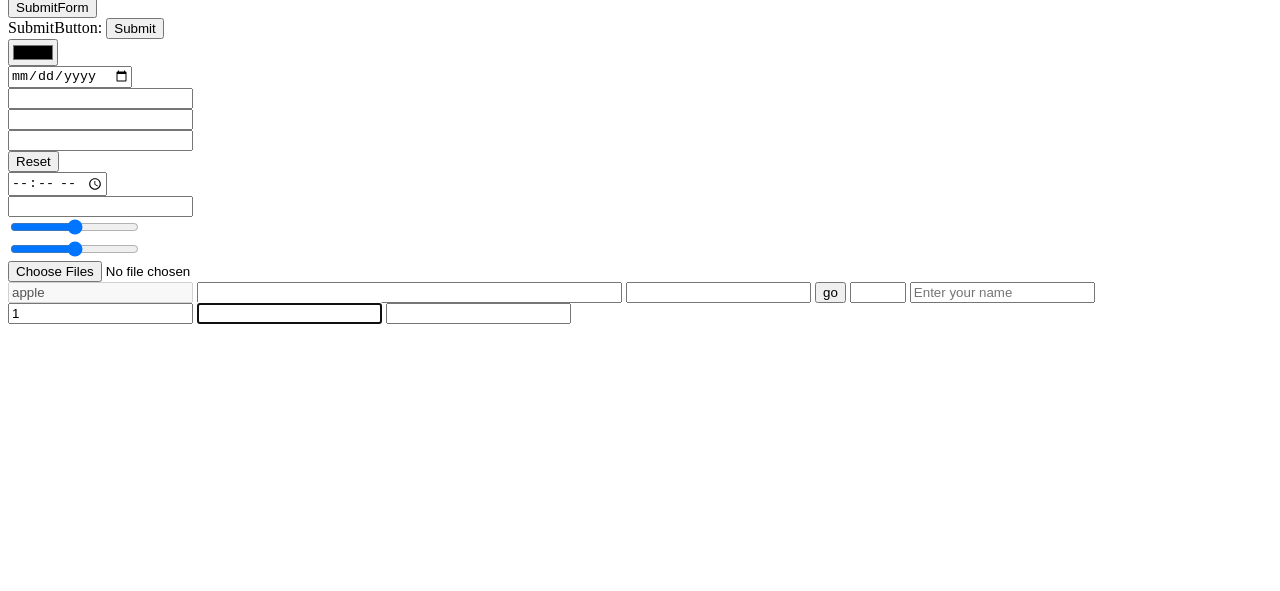
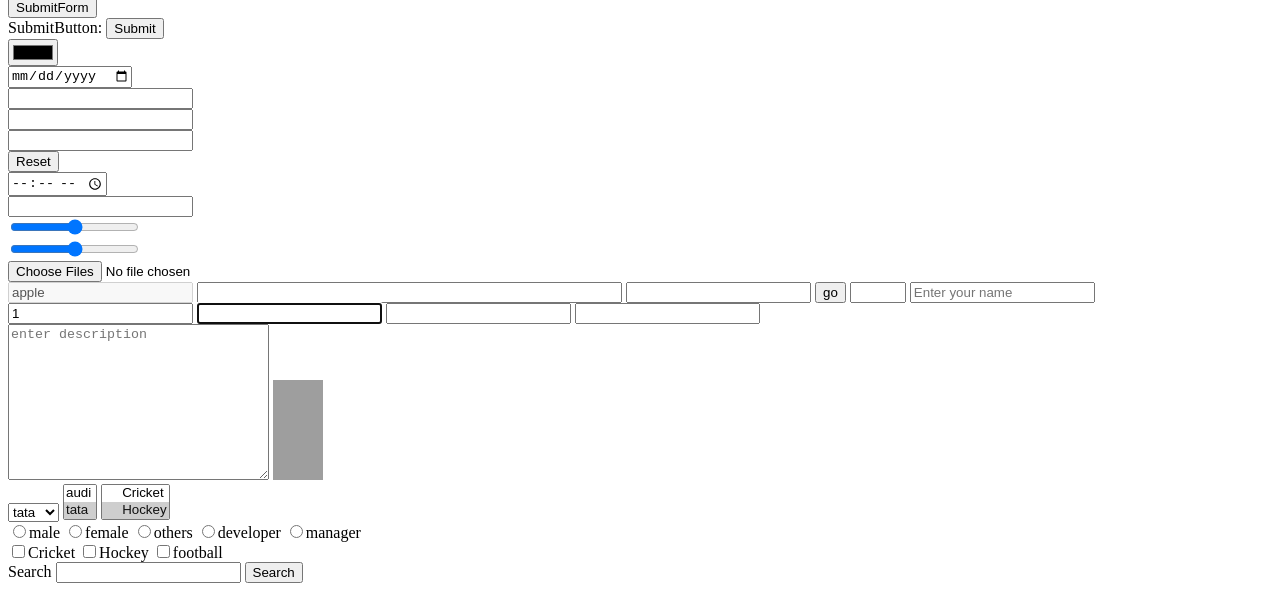
Before and after one commit to Moulali-Syed/WebDev, a plain HTML site: page html/demos/first.html in a window 1280 px wide. Shown: the part 5304-5895 px from the top of the page. Before the commit the page ends 5636 px from the top, so only its background shows below. Drawn offline with Linux system fonts and the light colour scheme; grey boxes are pictures that could not be loaded.

Commit message:
html elements

```diff
--- a/html/demos/first.html
+++ b/html/demos/first.html
@@ -373,6 +373,89 @@ pre , section , table , tfoot , ul , video  -->
       <input type="text" autofocus />
       <!-- to show suggestions , once we visit website , use autocomplete="on" -->
       <input type="text" autocomplete="on" />
+
+      <!-- name attribute- very useful to know which is the field that is getting received -->
+      <input type="text" name="first_name" />
+    </form>
+
+    <form>
+      <!-- value attribute is not used in textarea -->
+      <textarea
+        name=""
+        id=""
+        cols="30"
+        rows="10"
+        placeholder="enter description"
+      ></textarea>
+
+      <!-- image button -->
+      <input
+        type="image"
+        src="https://www.behalacollege.in/pg/images/btn.png"
+        height="100"
+        width="50"
+      />
+    </form>
+
+    <form>
+      <!-- dropdown -->
+      <!-- to get default selection , use selected attribute -->
+      <select>
+        <option value="audi">audi</option>
+        <option value="tata" selected>tata</option>
+        <option value="bmw">bmw</option>
+      </select>
+
+      <!-- to change number of visible options , use size attribute -->
+      <select size="2">
+        <option value="audi">audi</option>
+        <option value="tata" selected>tata</option>
+        <option value="bmw">bmw</option>
+      </select>
+
+      <!-- optgroup -->
+      <select size="2">
+        <optgroup label="Car">
+          <option value="audi">audi</option>
+          <option value="tata" selected>tata</option>
+          <option value="bmw">bmw</option>
+        </optgroup>
+        <optgroup label="Sports">
+          <option value="Cricket">Cricket</option>
+          <option value="Hockey" selected>Hockey</option>
+          <option value="Kabadi">Kabadi</option>
+        </optgroup>
+      </select>
+    </form>
+
+    <form>
+      <!-- inorder to select only one radio button , all the radio buttons must have same name attribute value -->
+      <input type="radio" name="gender" value="male" />male
+      <input type="radio" name="gender" value="female" />female
+      <input type="radio" name="gender" value="others" />others
+
+      <input type="radio" name="emptype" value="developer" />developer
+      <input type="radio" name="emptype" value="manager" />manager
+    </form>
+
+    <form>
+      <!-- used when we want to select more than one element ,though name attribute is same we can still select multiple checkbox -->
+      <input type="checkbox" name="sports" />Cricket
+      <input type="checkbox" name="sports" />Hockey
+      <input type="checkbox" name="sports" />football
+    </form>
+
+    <form>
+      <!-- to link the datalist with input , give the id and list attribute values same -->
+      Search <input type="text" list="search" />
+
+      <datalist id="search">
+        <option value="apple"></option>
+        <option value="mango"></option>
+        <option value="banana"></option>
+        <option value="grapes"></option>
+      </datalist>
+      <input type="submit" value="Search" />
     </form>
   </body>
 </html>
```
Also changed, not shown: html/theory.txt.
